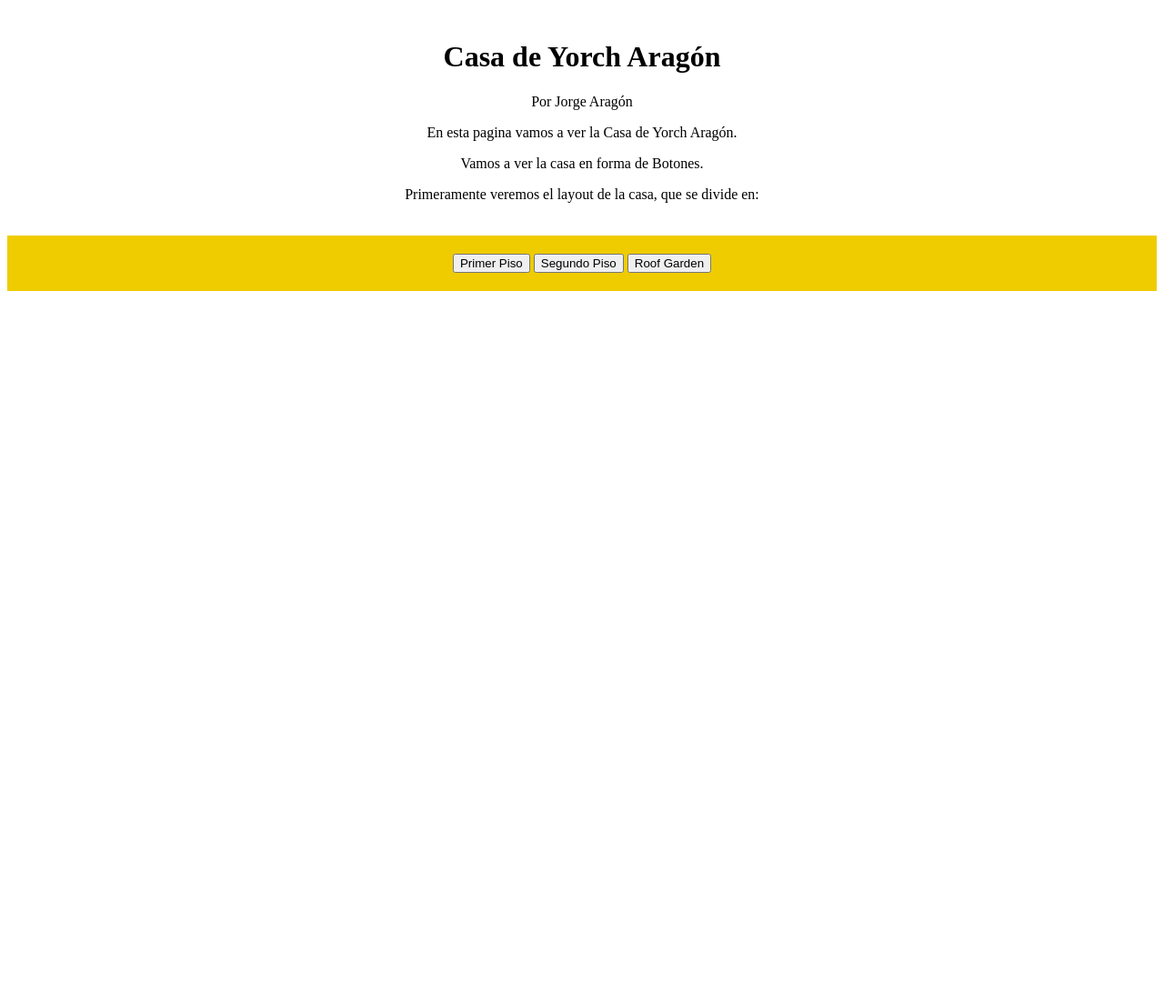
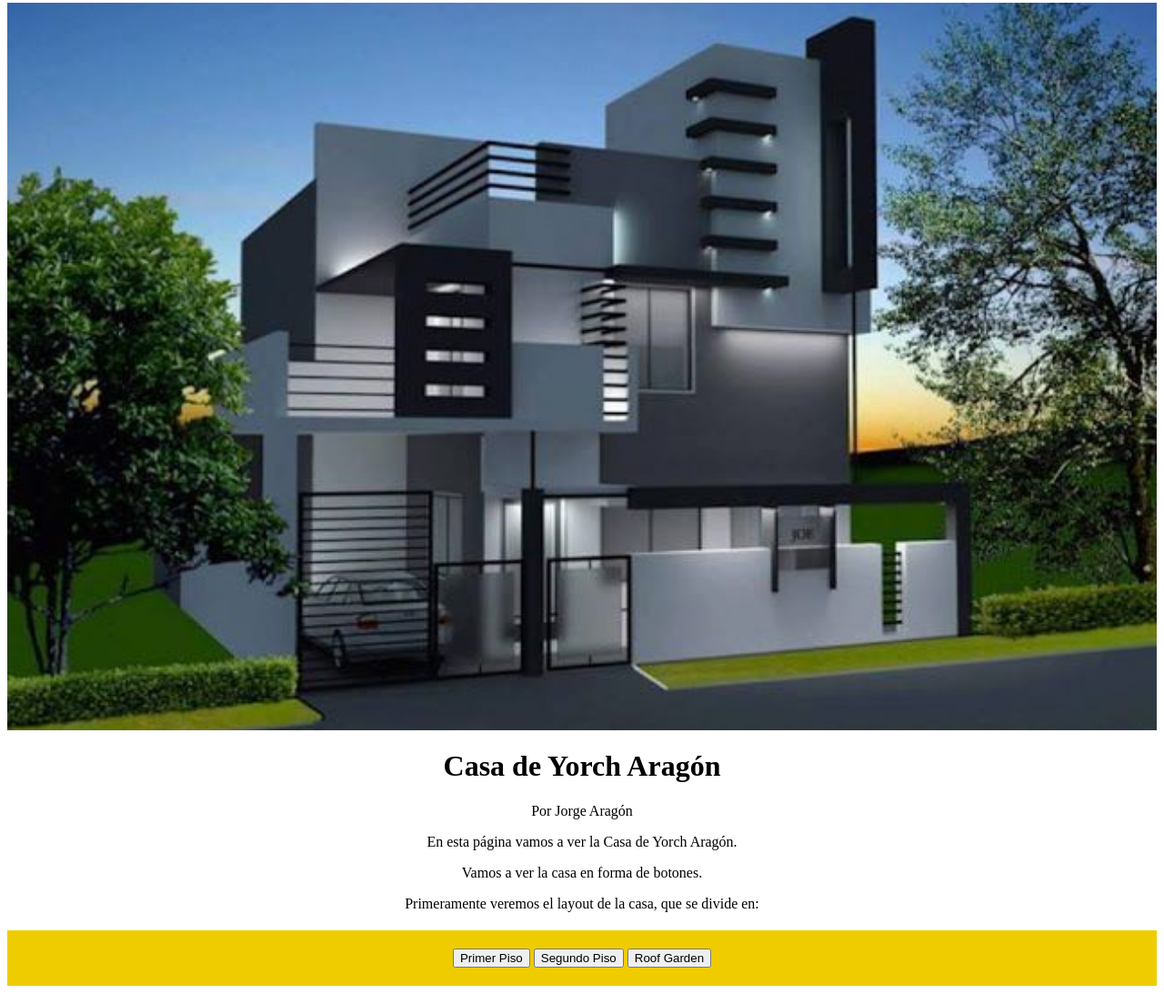
Before and after one commit to Yorch7719/Ejercicio-Mi-Casa, a plain HTML site: page Mi_Casa.html in a window 1280 px wide. Shown: the part 5-1109 px from the top of the page at 91% size. Before the commit the page ends 800 px from the top, so only its background shows below. Drawn offline with Linux system fonts and the light colour scheme.

Commit message:
feat: Mejora de botones y pag. web

```diff
--- a/Mi_Casa.html
+++ b/Mi_Casa.html
@@ -4,28 +4,27 @@
     <meta charset="UTF-8">
     <meta name="viewport" content="width=device-width, initial-scale=1.0">
     <title>Mi Casa</title>
-    <link rel="stylesheet" href="style.css">
+    <link rel="stylesheet" href="styles.css">
 </head>
 <body>
-    <div class="home">
+    <div class="homeimg"></div> <!-- La imagen debe de ocupar toda la pantalla -->
+
     <main>
+        <div>
             <h1>Casa de Yorch Aragón</h1>
             <p>Por Jorge Aragón</p>
+            <p>En esta página vamos a ver la Casa de Yorch Aragón.</p>
+            <p>Vamos a ver la casa en forma de botones.</p>
+            <p>Primeramente veremos el layout de la casa, que se divide en:</p>
+        </div>
+
+        <div class="button">
             <section>
-</main>
-    <p>En esta pagina vamos a ver la Casa de Yorch Aragón.</p><p>Vamos a ver la casa en forma de Botones.</p>
-        <p>Primeramente veremos el layout de la casa, que se divide en:</p>
-    </p>
-    <ul>
+                <button onclick="location.href='Primer_Piso.html'">Primer Piso</button>
+                <button onclick="location.href='Segundo_Piso.html'">Segundo Piso</button>
+                <button onclick="location.href='Roof_Garden.html'">Roof Garden</button>
             </section>
         </div>
-    <div class="button">
-    <section>
-        <button>Primer Piso</button>
-        <button>Segundo Piso</button>
-        <button>Roof Garden</button>
-    </ul>
-    </section>
-    </div>
+    </main>
 </body>
 </html>
--- a/style.css
+++ /dev/null
@@ -1,14 +0,0 @@
-h1, p, button{
-    text-align: center
-}
-.home{
-    background-image: House.jpg;
-    margin: auto;
-    padding: 20px;
-}
-.button{
-    text-align: center;
-    margin: auto;
-    padding: 20px;
-    background-color: rgb(239, 204, 0);
-}
--- /dev/null
+++ b/styles.css
@@ -0,0 +1,19 @@
+h1, p, button{
+    text-align: center
+}
+.homeimg{
+    background-image: url('https://raw.githubusercontent.com/Yorch7719/Ejercicio-Mi-Casa/main/House.jpg');
+    background-size: cover;
+    background-position: center;
+    background-repeat: no-repeat;
+    margin: 0;
+    padding: 0;
+    height: 100vh;
+    width: 100%;
+}
+.button{
+    text-align: center;
+    margin: 20px auto;
+    padding: 20px;
+    background-color: rgb(239, 204, 0);
+}
```
Also changed, not shown: Primer_Piso.html (added, +14 -0 lines), Roof_Garden.html (added, +14 -0 lines), Segundo_Piso.html (added, +14 -0 lines). Lines whose indentation alone changed are shown as unchanged.
